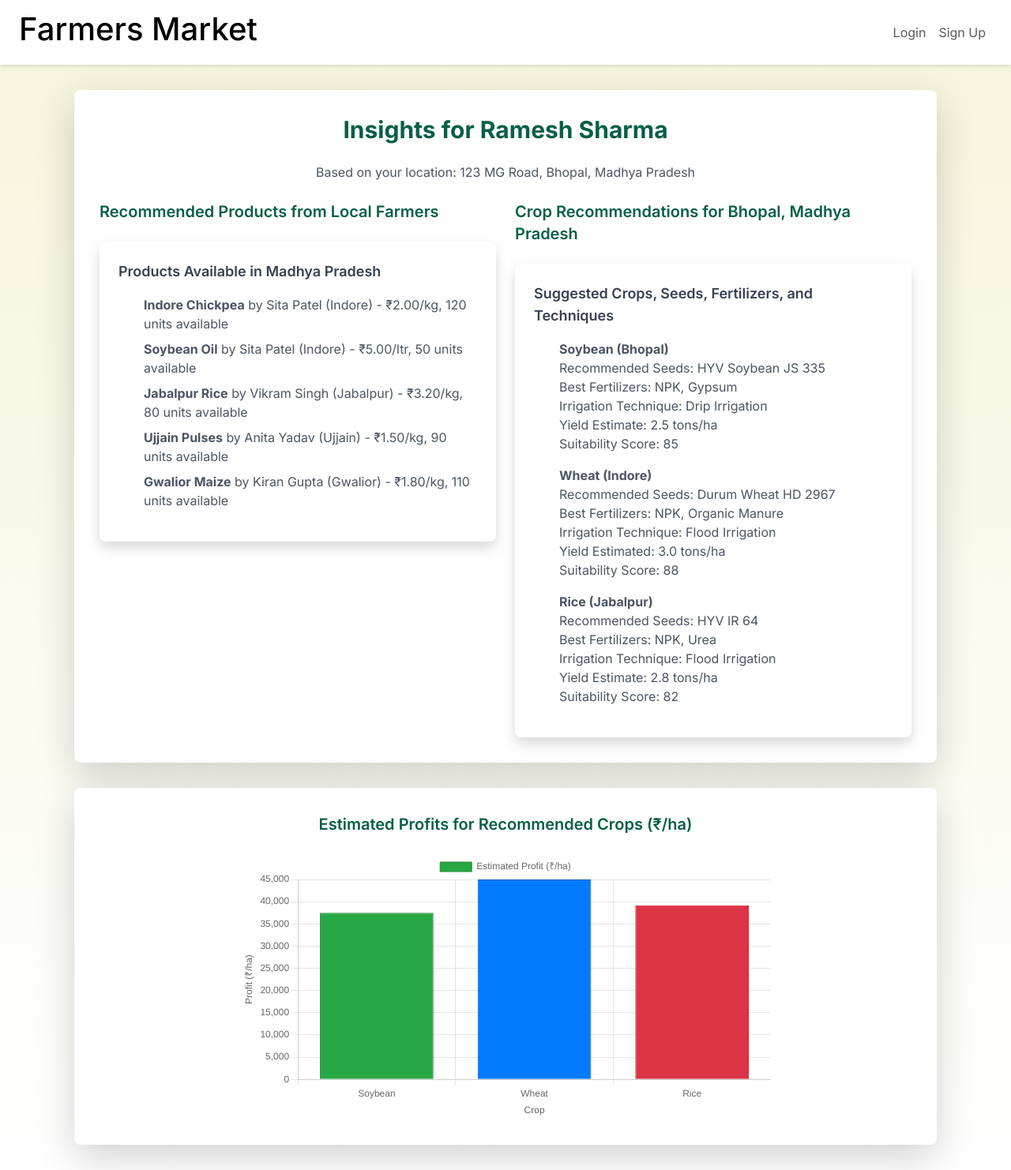
After one commit to yash-goyal-0910/farm_cart, a Flask app: page /dashboard/insights in a window 1280 px wide. The commit adds this page. Shown: the whole page at 79% size. Run offline with Flask 3, Linux system fonts and the light colour scheme; some libraries are stand-ins or nearby versions.

Commit message:
added insights and contact us

```diff
--- a/app.py
+++ b/app.py
@@ -97,6 +97,14 @@ def index():
     except OperationalError as e:
         logger.error(f"Error querying products: {e}")
         return jsonify({'error': 'Database error, please try again later'}), 500
+
+@app.route('/dashboard/contact')
+def contact():
+    return render_template('contact_us.html')
+
+@app.route('/dashboard/insights')
+def insights():
+    return render_template('insights.html')
 
 @app.route('/dashboard')
 @login_required
--- a/templates/base.html
+++ b/templates/base.html
@@ -55,16 +55,11 @@
 <body>
     <nav class="navbar navbar-expand-lg">
         <div class="container-fluid mx-auto max-w-7xl px-4">
-            <a class="navbar-brand text-2xl font-bold text-green-800" href="{{ url_for('index') }}">Farmers Market</a>
+            <a class="navbar-brand text-2xl font-bold text-green-800" href="{{ url_for('index') }}"><p class="h1">Farmers Market</p></a>
             <button class="navbar-toggler" type="button" data-bs-toggle="collapse" data-bs-target="#navbarNav" aria-controls="navbarNav" aria-expanded="false" aria-label="Toggle navigation">
                 <span class="navbar-toggler-icon"></span>
             </button>
             <div class="collapse navbar-collapse" id="navbarNav">
-                <ul class="navbar-nav me-auto">
-                    <li class="nav-item">
-                        <a class="nav-link text-gray-700" href="{{ url_for('index') }}">Home</a>
-                    </li>
-                </ul>
                 <ul class="navbar-nav ms-auto">
                     {% if current_user.is_authenticated %}
                         <li class="nav-item dropdown">
--- a/templates/dashboard.html
+++ b/templates/dashboard.html
@@ -52,7 +52,7 @@
              </svg>
              <h3 class="text-xl font-semibold text-green-800 mb-2">Insights</h3>
              <p class="text-gray-600 text-sm">View sales and performance stats</p>
-        <a href="#" class="mt-4 text-orange-500 hover:underline">View Insights</a>
+             <a href="{{ url_for('insights') }}" class="mt-4 text-orange-500 hover:underline">View Insights</a>
          </div>
          <div class="card bg-white p-6 rounded-lg shadow-lg flex flex-col items-center text-center">
              <svg class="w-12 h-12 text-orange-500 mb-4" fill="none" stroke="currentColor" viewBox="0 0 24 24">
@@ -68,7 +68,7 @@
              </svg>
              <h3 class="text-xl font-semibold text-green-800 mb-2">Contact Us</h3>
              <p class="text-gray-600 text-sm">Contact our customer service</p>
-        <a href="#" class="mt-4 text-orange-500 hover:underline">Get Help</a>
+             <a href="{{ url_for('contact') }}" class="mt-4 text-orange-500 hover:underline">Get Help</a>
          </div>
      </div>
      {% endblock %}
--- /dev/null
+++ b/templates/insights.html
@@ -0,0 +1,145 @@
+{% extends 'base.html' %}
+
+{% block title %}Insights for Ramesh Sharma{% endblock %}
+
+{% block content %}
+<script type="text/javascript">
+    var gk_isXlsx = false;
+    var gk_xlsxFileLookup = {};
+    var gk_fileData = {};
+    function filledCell(cell) {
+      return cell !== '' && cell != null;
+    }
+    function loadFileData(filename) {
+    if (gk_isXlsx && gk_xlsxFileLookup[filename]) {
+        try {
+            var workbook = XLSX.read(gk_fileData[filename], { type: 'base64' });
+            var firstSheetName = workbook.SheetNames[0];
+            var worksheet = workbook.Sheets[firstSheetName];
+            var jsonData = XLSX.utils.sheet_to_json(worksheet, { header: 1, blankrows: false, defval: '' });
+            var filteredData = jsonData.filter(row => row.some(filledCell));
+            var headerRowIndex = filteredData.findIndex((row, index) =>
+              row.filter(filledCell).length >= filteredData[index + 1]?.filter(filledCell).length
+            );
+            if (headerRowIndex === -1 || headerRowIndex > 25) {
+              headerRowIndex = 0;
+            }
+            var csv = XLSX.utils.aoa_to_sheet(filteredData.slice(headerRowIndex));
+            csv = XLSX.utils.sheet_to_csv(csv, { header: 1 });
+            return csv;
+        } catch (e) {
+            console.error(e);
+            return "";
+        }
+    }
+    return gk_fileData[filename] || "";
+    }
+</script>
+
+<div class="bg-white p-8 rounded-lg shadow-lg mb-8">
+    <h2 class="text-3xl font-bold text-green-800 mb-4 text-center">Insights for Ramesh Sharma</h2>
+    <p class="text-gray-600 text-center mb-6">Based on your location: 123 MG Road, Bhopal, Madhya Pradesh</p>
+
+    <div class="grid grid-cols-1 md:grid-cols-2 gap-6">
+        <!-- Product Recommendations -->
+        <div>
+            <h3 class="text-xl font-semibold text-green-800 mb-4">Recommended Products from Local Farmers</h3>
+            <div class="bg-white p-6 rounded-lg shadow">
+                <h4 class="text-lg font-semibold text-gray-700 mb-3">Products Available in Madhya Pradesh</h4>
+                <ul class="space-y-2">
+                    <li class="text-gray-600"><strong>Indore Chickpea</strong> by Sita Patel (Indore) - ₹2.00/kg, 120 units available</li>
+                    <li class="text-gray-600"><strong>Soybean Oil</strong> by Sita Patel (Indore) - ₹5.00/ltr, 50 units available</li>
+                    <li class="text-gray-600"><strong>Jabalpur Rice</strong> by Vikram Singh (Jabalpur) - ₹3.20/kg, 80 units available</li>
+                    <li class="text-gray-600"><strong>Ujjain Pulses</strong> by Anita Yadav (Ujjain) - ₹1.50/kg, 90 units available</li>
+                    <li class="text-gray-600"><strong>Gwalior Maize</strong> by Kiran Gupta (Gwalior) - ₹1.80/kg, 110 units available</li>
+                </ul>
+            </div>
+        </div>
+
+        <!-- Crop Recommendations -->
+        <div>
+            <h3 class="text-xl font-semibold text-green-800 mb-4">Crop Recommendations for Bhopal, Madhya Pradesh</h3>
+            <div class="bg-white p-6 rounded-lg shadow">
+                <h4 class="text-lg font-semibold text-gray-700 mb-3">Suggested Crops, Seeds, Fertilizers, and Techniques</h4>
+                <ul class="space-y-4">
+                    <li class="text-gray-600">
+                        <strong>Soybean (Bhopal)</strong><br>
+                        Recommended Seeds: HYV Soybean JS 335<br>
+                        Best Fertilizers: NPK, Gypsum<br>
+                        Irrigation Technique: Drip Irrigation<br>
+                        Yield Estimate: 2.5 tons/ha<br>
+                        Suitability Score: 85
+                    </li>
+                    <li class="text-gray-600">
+                        <strong>Wheat (Indore)</strong><br>
+                        Recommended Seeds: Durum Wheat HD 2967<br>
+                        Best Fertilizers: NPK, Organic Manure<br>
+                        Irrigation Technique: Flood Irrigation<br>
+                        Yield Estimated: 3.0 tons/ha<br>
+                        Suitability Score: 88
+                    </li>
+                    <li class="text-gray-600">
+                        <strong>Rice (Jabalpur)</strong><br>
+                        Recommended Seeds: HYV IR 64<br>
+                        Best Fertilizers: NPK, Urea<br>
+                        Irrigation Technique: Flood Irrigation<br>
+                        Yield Estimate: 2.8 tons/ha<br>
+                        Suitability Score: 82
+                    </li>
+                </ul>
+            </div>
+        </div>
+    </div>
+</div>
+
+<!-- Profit Graph -->
+<div class="bg-white p-8 rounded-lg shadow-lg">
+    <h3 class="text-xl font-semibold text-green-800 mb-4 text-center">Estimated Profits for Recommended Crops (₹/ha)</h3>
+    <div class="max-w-2xl mx-auto">
+        <canvas id="profitChart"></canvas>
+    </div>
+</div>
+
+<!-- Chart.js -->
+<script src="https://cdn.jsdelivr.net/npm/chart.js"></script>
+<script>
+    // Bar graph for estimated profits
+    const ctx = document.getElementById('profitChart').getContext('2d');
+    const profitChart = new Chart(ctx, {
+        type: 'bar',
+        data: {
+            labels: ['Soybean', 'Wheat', 'Rice'],
+            datasets: [{
+                label: 'Estimated Profit (₹/ha)',
+                data: [37500, 45000, 39200],
+                backgroundColor: ['#28a745', '#007bff', '#dc3545'],
+                borderColor: ['#218838', '#0056b3', '#c82333'],
+                borderWidth: 1
+            }]
+        },
+        options: {
+            scales: {
+                y: {
+                    beginAtZero: true,
+                    title: {
+                        display: true,
+                        text: 'Profit (₹/ha)'
+                    }
+                },
+                x: {
+                    title: {
+                        display: true,
+                        text: 'Crop'
+                    }
+                }
+            },
+            plugins: {
+                legend: {
+                    display: true,
+                    position: 'top'
+                }
+            }
+        }
+    });
+</script>
+{% endblock %}
```
Also changed, not shown: templates/contact_us.html (added, +39 -0 lines). Lines whose indentation alone changed are shown as unchanged.
